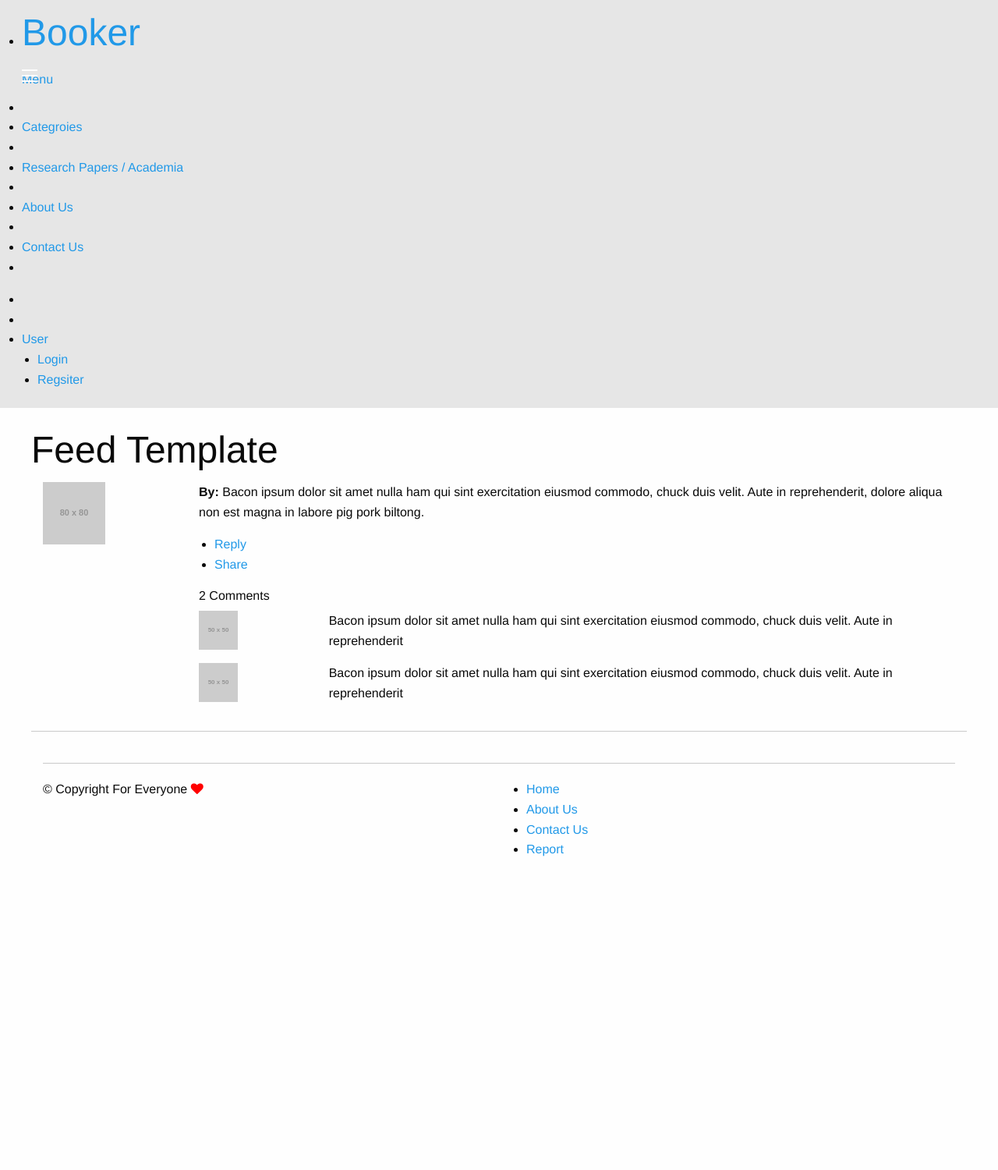
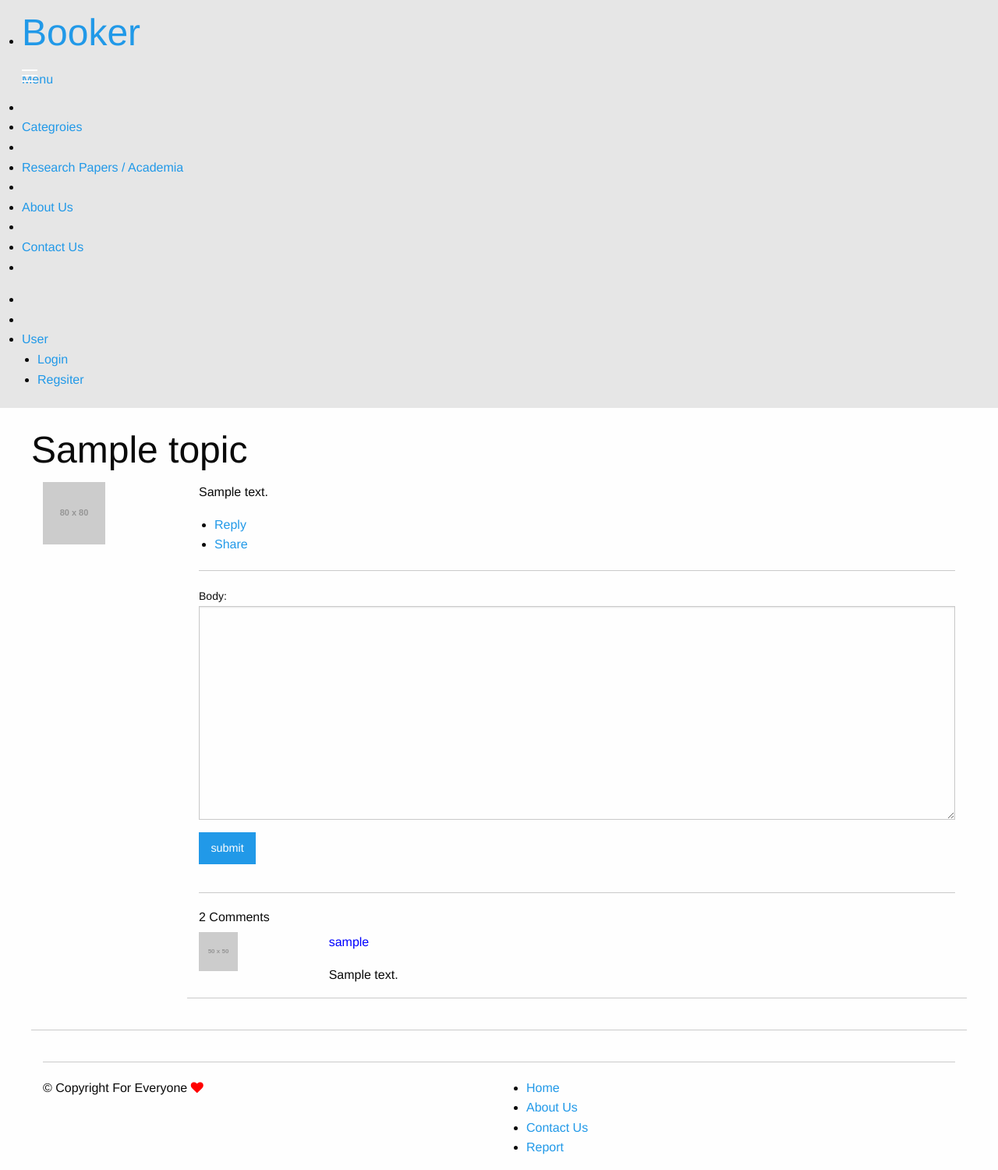
Before and after one commit to mrb101/bookr, a Django app: a page that uses templates/discussions/detail.html in a window 1280 px wide. Shown: the whole page at 78% size. Before the commit the page ends 1098 px from the top, so only its background shows below. Run offline with Django 3.2, Linux system fonts and the light colour scheme; tables that the repository leaves empty hold one stand-in row (values such as "Sample post"); grey boxes labelled with a size stand in for pictures from a placeholder-image service; some libraries are stand-ins or nearby versions.

Commit message:
Adds comment form

```diff
--- a/templates/discussions/detail.html
+++ b/templates/discussions/detail.html
@@ -4,7 +4,7 @@
     <div class="row">
         <div class="large-12 columns">
             <div class="panel">
-                <h1>Feed Template</h1>
+                <h1>{{ topic.title }}</h1>
             </div>
         </div>
     </div>
@@ -13,19 +13,25 @@
             <div class="large-2 columns small-3"><img src="http://placehold.it/80x80&text=[img]"/>
             </div>
             <div class="large-10 columns">
-                <p><strong>By:</strong> Bacon ipsum dolor sit amet nulla ham qui sint exercitation eiusmod commodo, chuck duis velit. Aute in reprehenderit, dolore aliqua non est magna in labore pig pork biltong.</p>
+                <p>{{topic.Description}}</p>
                 <ul class="inline-list">
                     <li><a href="">Reply</a></li>
                     <li><a href="">Share</a></li>
                 </ul>
+                <hr>
+                <form method='POST' action="">
+                    {% csrf_token %}
+                    {{ form.as_p }}
+                    <input class="button" type="submit" value="submit" />
+                </form>
+                <hr>
                 <h6>2 Comments</h6>
                 <div class="row">
+                    {% for comment in topic.comment_set.all %}
                     <div class="large-2 columns small-3"><img src="http://placehold.it/50x50&text=[img]"/></div>
-                    <div class="large-10 columns"><p>Bacon ipsum dolor sit amet nulla ham qui sint exercitation eiusmod commodo, chuck duis velit. Aute in reprehenderit</p></div>
-                </div>
-                <div class="row">
-                    <div class="large-2 columns small-3"><img src="http://placehold.it/50x50&text=[img]"/></div>
-                    <div class="large-10 columns"><p>Bacon ipsum dolor sit amet nulla ham qui sint exercitation eiusmod commodo, chuck duis velit. Aute in reprehenderit</p></div>
+                    <div class="large-10 columns"><p style="color: blue;">{{ comment.user }}</p><p>{{ comment }}</p></div>
+                    <hr>
+                    {% endfor %}
                 </div>
             </div>
         </div>
```
